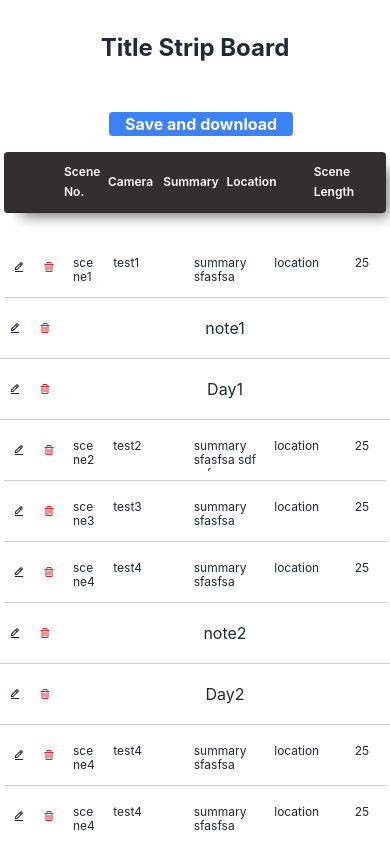
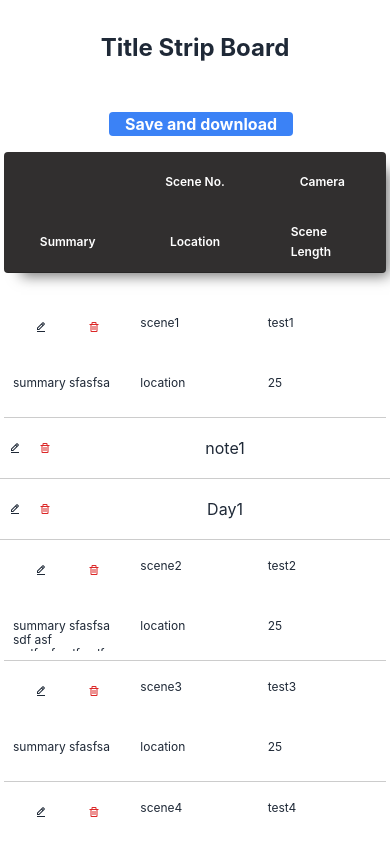
Before and after one commit to abdullah-manafikhi/movie, a Next.js app: page /output in a window 390 px wide. Shown: the top 844 px of the page. Built offline with nearby package versions, Linux system fonts and the light colour scheme.

Commit message:
mobile responsive
grid template

```diff
--- a/components/SortableItem.jsx
+++ b/components/SortableItem.jsx
@@ -118,7 +118,7 @@ function SortableItem(props) {
         return (
             <div ref={setNodeRef} style={style}  {...attributes} {...listeners}>
                 <div title="Hold to Drag!" className={`row-grid touch-manipulation z-1 ${cursor}`}>
-                    <span className='w-full m-auto flex noprintdplay justify-evenly'>
+                    <span className='tools w-full m-auto flex noprintdplay justify-evenly'>
                         <button className='z-50 btn btn-xs btn-ghost' onClick={(e) => onEditClick(e)}><BiEditAlt /></button>
                         <label className='z-50 btn btn-xs btn-ghost text-red-600' htmlFor="my-modal-3" onClick={() => console.log("dleete")}><BiTrash /></label>
                     </span>
--- a/styles/globals.css
+++ b/styles/globals.css
@@ -167,16 +167,19 @@ body {
     font-size: 12px;
   }
   .row-grid{
-    display: grid;
-    align-items: center;
-    justify-items: center;
-    grid-template-columns: 60px 1fr repeat(3, 2fr) 1fr ;
+    /* grid-template-columns: 60px 1fr repeat(3, 2fr) 1fr ; */
+    grid-template-columns: 1fr 1fr 1fr ;
+    grid-template-areas: 'tools  tools . ' ' tools tools . ';
     /* on edit dont forget to edit the print media  */
     grid-auto-rows: minmax(60px, auto);
-    background-color: rgba(255, 255, 255, 0.8);
-    border-bottom: solid 1px rgba(0, 0, 0, 0.2);
-    margin: auto 4px ;
+
+
   }
+  .tools{
+    grid-area: 'tools';
+
+  }
+  /* .row-grid */
 
 
 }
```
Also changed, not shown: tasks.txt.
